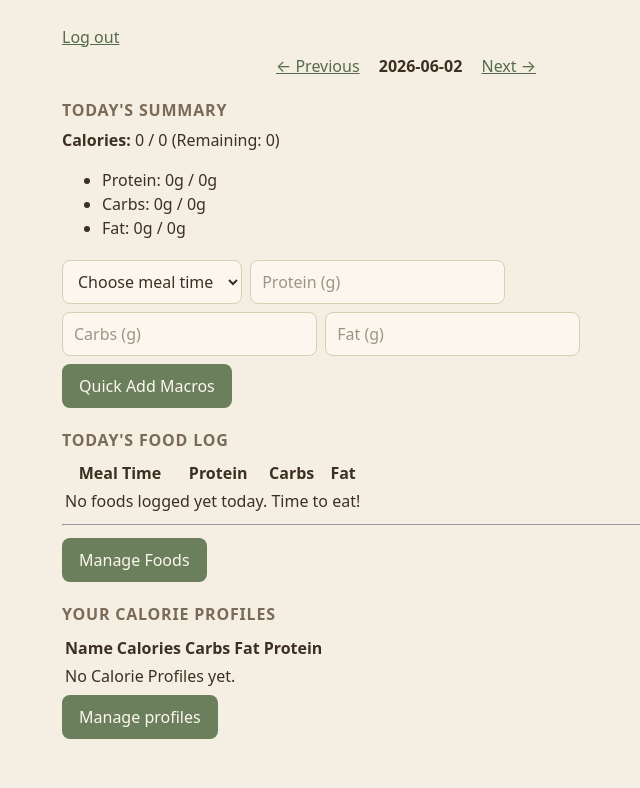
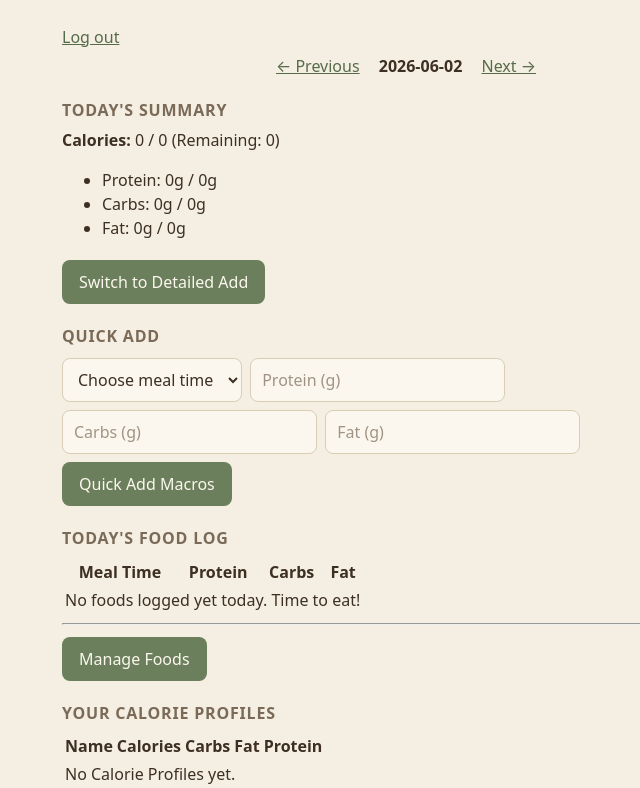
Before and after one commit to Markus1403/calorie-tracker-dis, a Flask app: page / in a window 1280 px wide. Shown: the top 788 px of the page, without its empty margins (234-874 px from the left). Before the commit the page ends 739 px from the top, so only its background shows below. Run offline with Flask 3, Linux system fonts and the light colour scheme; the visitor is signed in with stand-in values (Sample User, id 1); data that the repository does not hold is empty.

Commit message:
Added a button to switch between quick add and add food and also implemented frontend for add food

```diff
--- a/static/style.css
+++ b/static/style.css
@@ -338,6 +338,10 @@ button.btn-danger:hover, .btn-danger:hover {
     }
 }
 
+.hidden-section {
+    display: none !important;
+}
+
 /* ---------- Responsive tweaks ---------- */
 @media (max-width: 480px) {
     .container { padding: 14px 12px 64px; }
--- a/templates/index.html
+++ b/templates/index.html
@@ -25,7 +25,10 @@
             </ul>
         </div>
 
-        <div class="add-macro-form">
+        <button id="toggle-view-btn" type="button">Switch to Detailed Add</button>
+
+        <div id="quick-add-section" class="add-macro-form">
+            <h3>Quick Add</h3>
             <form method="POST" action="{{ url_for('main_bp.quick_add_macros') }}">
                 <input type="hidden" name="date" value="{{ curr_date }}">
 
@@ -44,6 +47,30 @@
                 <button type="submit">Quick Add Macros</button>
             </form>
         </div>
+
+        <div id="other-add-section" class="hidden-section">
+            <h3>Add food</h3>
+                <form method="POST" action="{{ url_for('main_bp.add_food') }}">
+                <input type="hidden" name="date" value="{{ curr_date }}">
+                <select name="meal_time" required>
+                    <option value="">Choose meal time</option>
+                    <option value="breakfast">Breakfast</option>
+                    <option value="lunch">Lunch</option>
+                    <option value="dinner">Dinner</option>
+                    <option value="snack">Snack</option>
+                </select>
+
+                <select name="food_id" required>
+                    {% for food in foods %}
+                    <option value="{{ food.id }}">{{ food.name }} ({{ food.protein }}P, {{ food.carbs }}C, {{ food.fat }}F)</option>
+                    {% endfor %}
+                </select>
+                <input type="number" step="0.1" name="grams" placeholder="Grams">
+
+                <button type="submit">Add Food</button>
+            </form>
+        </div>
+
 
         <table>
             <thead>
@@ -113,4 +140,22 @@
 
     </main>
     <script src="index.js"></script>
+
+    <script>
+    const toggleBtn = document.getElementById('toggle-view-btn');
+    const quickAddSection = document.getElementById('quick-add-section');
+    const otherAddSection = document.getElementById('other-add-section');
+
+    toggleBtn.addEventListener('click', function() {
+
+        quickAddSection.classList.toggle('hidden-section');
+        otherAddSection.classList.toggle('hidden-section');
+
+        if (quickAddSection.classList.contains('hidden-section')) {
+            toggleBtn.textContent = 'Switch to Quick Add';
+        } else {
+            toggleBtn.textContent = 'Switch to Detailed Add';
+        }
+    });
+    </script>
 {% endblock %}
```
